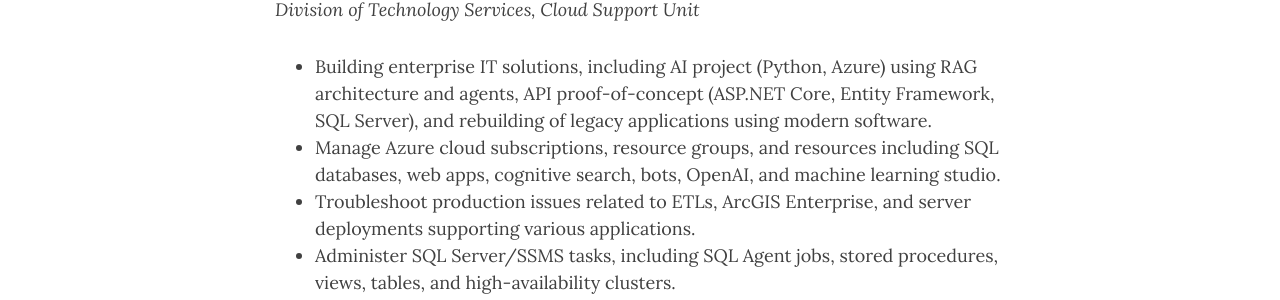
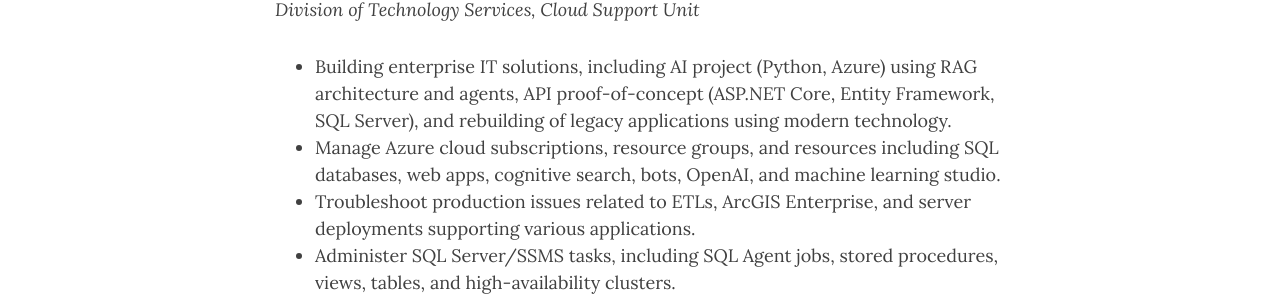
Before and after one commit to carmancater/carmancater.github.io, a Jekyll site: the page built from aboutme.md, in a window 1280 px wide and 900 px high, scrolled down 484 px. Shown: the part 205-505 px from the top of the window. Built offline with Jekyll 4.4.1, drawn with Linux system fonts in a browser that asks for light colours; nearby versions of some CDN libraries; emoji names are drawn with the system emoji font.

Commit message:
Update aboutme.md

```diff
--- a/aboutme.md
+++ b/aboutme.md
@@ -19,7 +19,7 @@
 <span style="color: #004E9A">**Information Technology Analyst 2**</span> (Jun 2024 - Present)
 *Connecticut Department of Transportation, Newington, CT*
 *Division of Technology Services, Cloud Support Unit*
-- Building enterprise IT solutions, including AI project (Python, Azure) using RAG architecture and agents, API proof-of-concept (ASP.NET Core, Entity Framework, SQL Server), and rebuilding of legacy applications using modern software.
+- Building enterprise IT solutions, including AI project (Python, Azure) using RAG architecture and agents, API proof-of-concept (ASP.NET Core, Entity Framework, SQL Server), and rebuilding of legacy applications using modern technology.
 - Manage Azure cloud subscriptions, resource groups, and resources including SQL databases, web apps, cognitive search, bots, OpenAI, and machine learning studio.
 - Troubleshoot production issues related to ETLs, ArcGIS Enterprise, and server deployments supporting various applications.
 - Administer SQL Server/SSMS tasks, including SQL Agent jobs, stored procedures, views, tables, and high-availability clusters.
```
